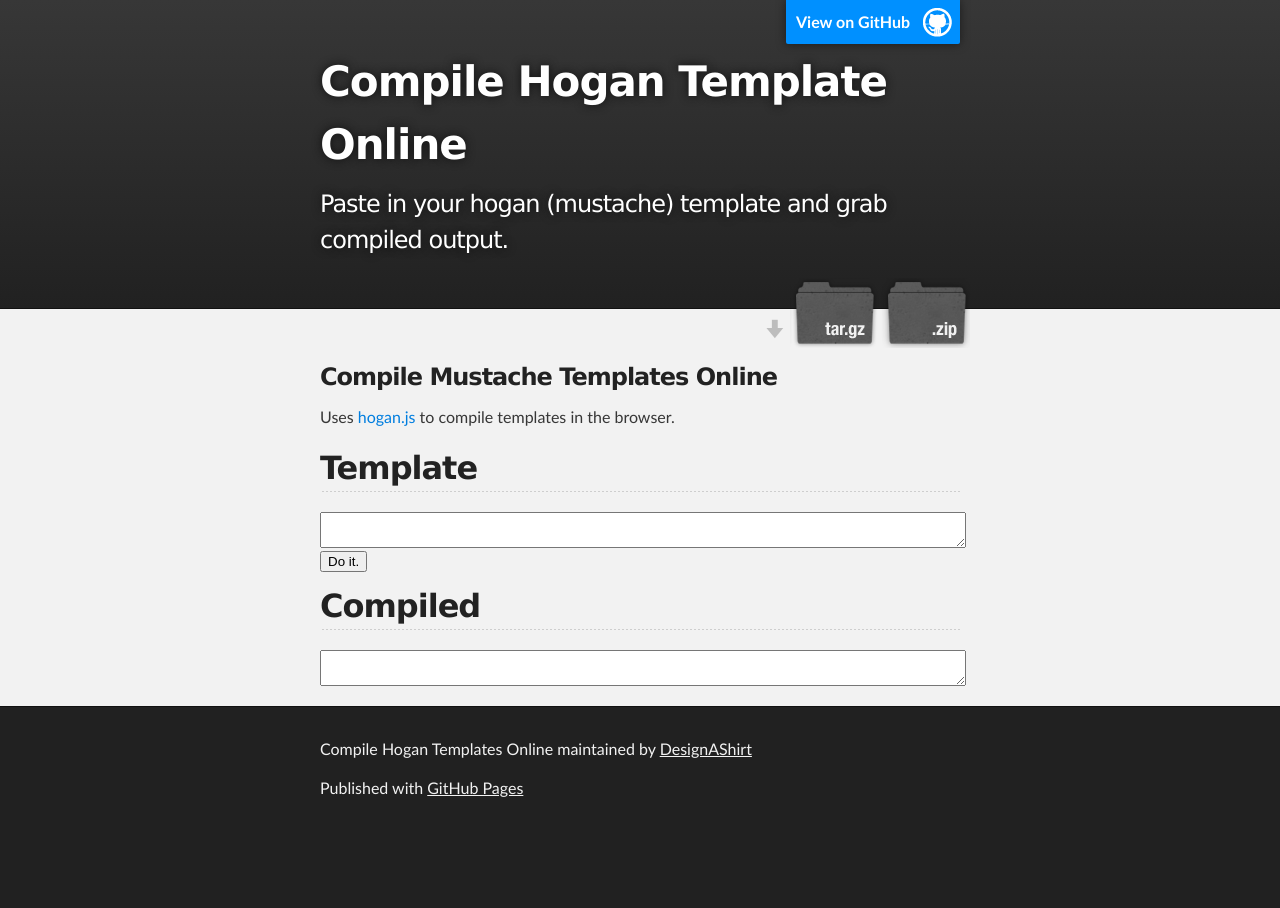
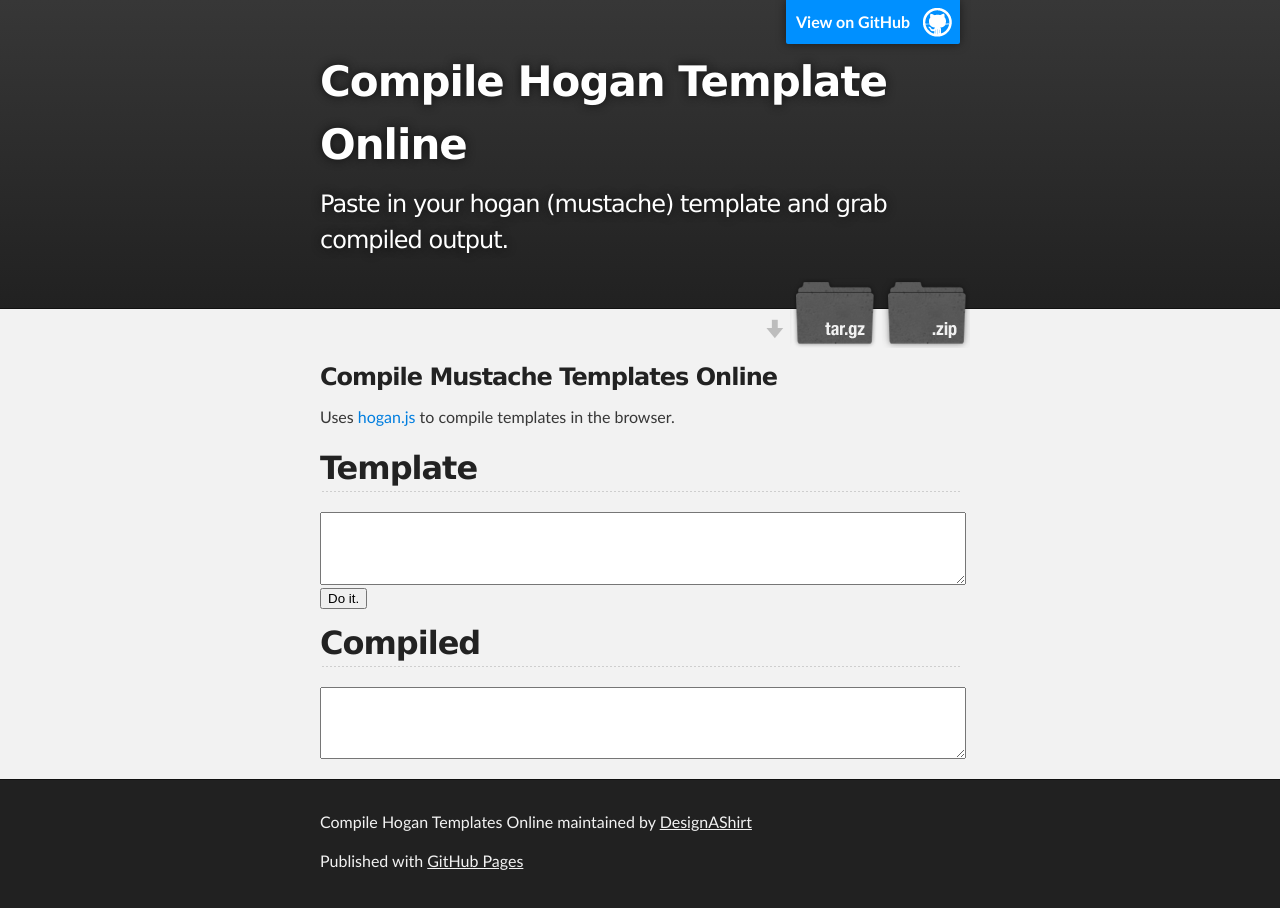
Before and after one commit to DesignAShirt/compile-hogan-templates-online, a plain HTML site: page index.html in a window 1280 px wide. Before the commit the page ends 835 px from the top, so only its background shows below. Drawn offline with Linux system fonts and the light colour scheme.

Commit message:
def height

```diff
--- a/index.html
+++ b/index.html
@@ -11,7 +11,7 @@
     <title>Compile Hogan Template Online</title>
     <script src="//cdnjs.cloudflare.com/ajax/libs/hogan.js/3.0.2/hogan.js"></script>
     <style>
-      textarea { font-family: monospace; width:100%; display:block; }
+      textarea { font-family: monospace; width:100%; height:5em; display:block; }
     </style>
   </head>
 
```
